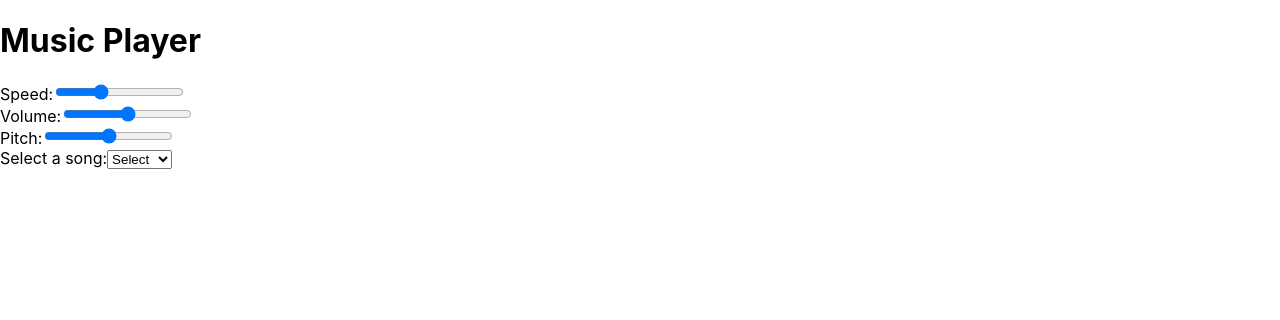
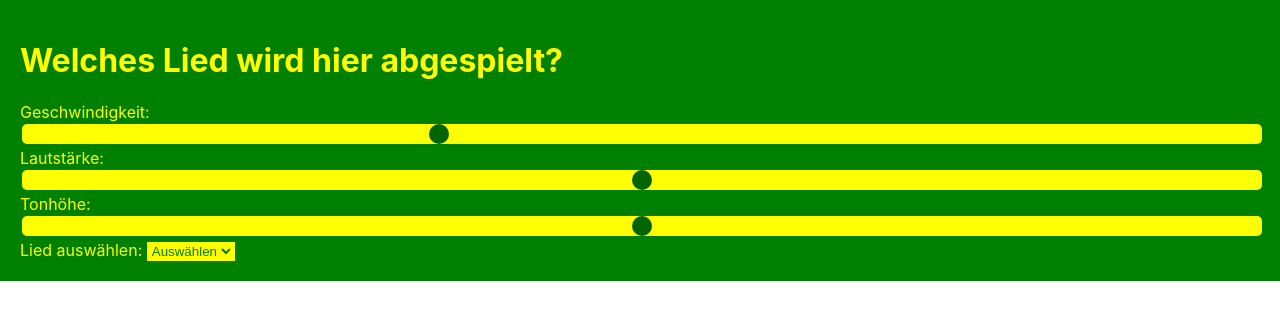
Before and after one commit to huiiiiii/SongPlayer, a React (Create React App) app in the folder song-player/: page / in a window 1280 px wide. Shown: the top 320 px of the page. Built offline with nearby package versions, Linux system fonts and the light colour scheme.

Commit message:
add green background

```diff
--- a/song-player/src/App.css
+++ b/song-player/src/App.css
@@ -1,38 +1,37 @@
-.App {
-  text-align: center;
+.container {
+  background-color: green;
+  padding: 20px;
+  color: yellow;
 }
 
-.App-logo {
-  height: 40vmin;
-  pointer-events: none;
+.selectField {
+  background-color: yellow;
+  color: green;
+  border-color: yellow;
 }
 
-@media (prefers-reduced-motion: no-preference) {
-  .App-logo {
-    animation: App-logo-spin infinite 20s linear;
-  }
+.container {
+  background-color: green;
+  padding: 20px;
+  color: yellow;
 }
 
-.App-header {
-  background-color: #282c34;
-  min-height: 100vh;
-  display: flex;
-  flex-direction: column;
-  align-items: center;
-  justify-content: center;
-  font-size: calc(10px + 2vmin);
-  color: white;
+.inputField {
+  -webkit-appearance: none; /* Remove default styles */
+  appearance: none;
+  background-color: yellow;
+  width: 100%; /* Full width */
+  height: 20px; /* Slider height */
+  border-radius: 5px; /* Slider handle border radius */
+  outline: none; /* Remove outline */
 }
 
-.App-link {
-  color: #61dafb;
+.inputField::-webkit-slider-thumb {
+  -webkit-appearance: none; /* Remove default thumb appearance */
+  appearance: none;
+  width: 20px; /* Thumb width */
+  height: 20px; /* Thumb height */
+  background-color: darkgreen; /* Thumb color */
+  border-radius: 50%; /* Round thumb */
+  cursor: pointer; /* Cursor on hover */
 }
-
-@keyframes App-logo-spin {
-  from {
-    transform: rotate(0deg);
-  }
-  to {
-    transform: rotate(360deg);
-  }
-}
--- a/song-player/src/App.js
+++ b/song-player/src/App.js
@@ -1,5 +1,6 @@
 import React, { useState } from 'react';
 import * as Tone from 'tone';
+import './App.css';
 
 function App() {
   const [speed, setSpeed] = useState(1);
@@ -80,12 +81,13 @@ function App() {
   };
 
   return (
-      <div>
-        <h1>Music Player</h1>
+      <div className="container">
+        <h1>Welches Lied wird hier abgespielt?</h1>
         <div>
-          <label htmlFor="speedSlider">Speed:</label>
+          <label htmlFor="speedSlider">Geschwindigkeit: </label>
           <input
               id="speedSlider"
+              className="inputField"
               type="range"
               min="0.5"
               max="2"
@@ -95,9 +97,10 @@ function App() {
           />
         </div>
         <div>
-          <label htmlFor="volumeSlider">Volume:</label>
+          <label htmlFor="volumeSlider">Lautstärke: </label>
           <input
               id="volumeSlider"
+              className="inputField"
               type="range"
               min="-12"
               max="12"
@@ -107,9 +110,10 @@ function App() {
           />
         </div>
         <div>
-          <label htmlFor="pitchSlider">Pitch:</label>
+          <label htmlFor="pitchSlider">Tonhöhe: </label>
           <input
               id="pitchSlider"
+              className="inputField"
               type="range"
               min="-12"
               max="12"
@@ -119,16 +123,17 @@ function App() {
           />
         </div>
         <div>
-          <label htmlFor="songSelect">Select a song:</label>
+          <label htmlFor="songSelect">Lied auswählen: </label>
           <select
               id="songSelect"
+              className="selectField"
               value={selectedSong}
               onChange={(e) => loadSong(e.target.value)}
           >
-            <option value="">Select</option>
-            <option value="song1.mp3">Song 1</option>
-            <option value="song2.mp3">Song 2</option>
-            <option value="song3.mp3">Song 3</option>
+            <option value="">Auswählen</option>
+            <option value="song1.mp3">Lied 1</option>
+            <option value="song2.mp3">Lied 2</option>
+            <option value="song3.mp3">Lied 3</option>
           </select>
         </div>
       </div>
```
